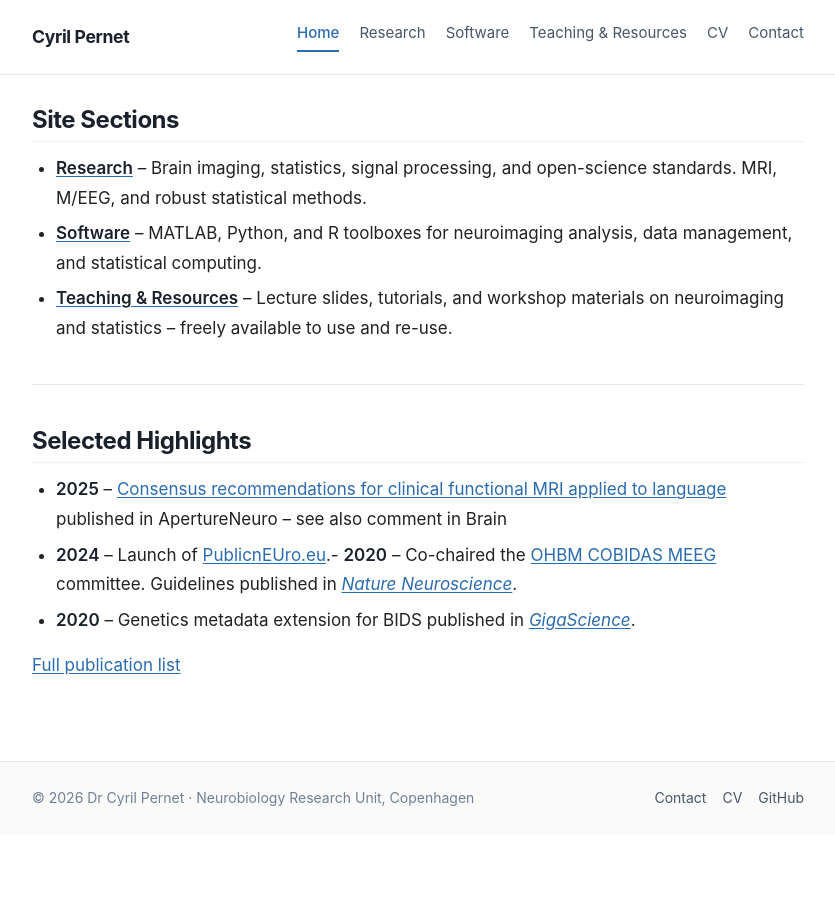
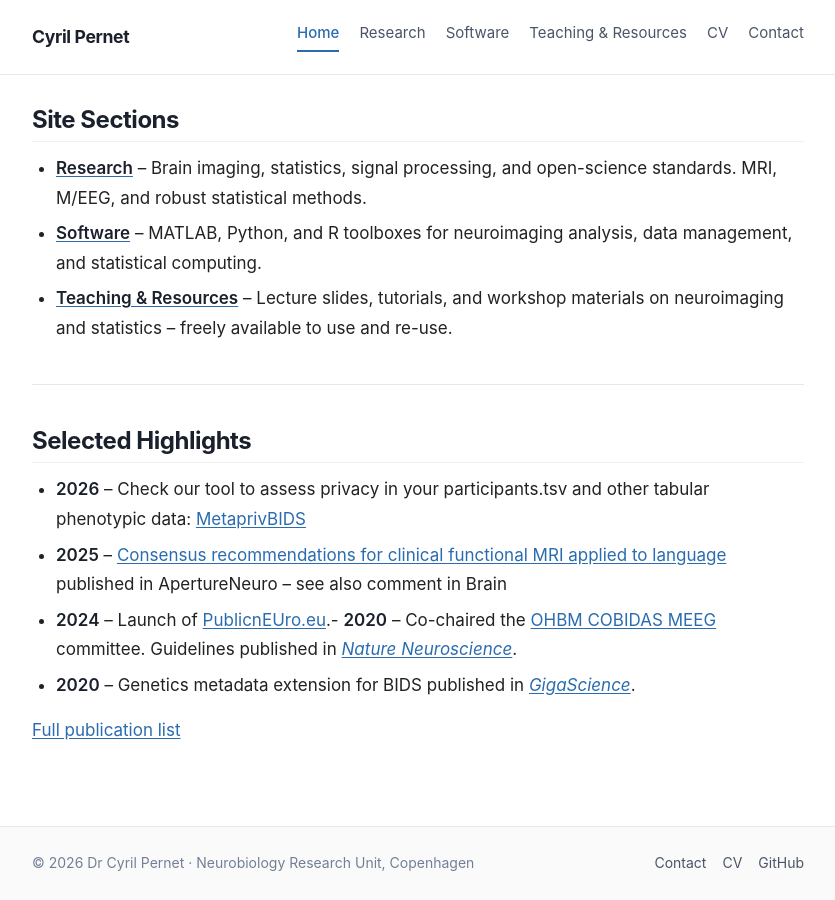
Before and after one commit to CPernet/CPernet.github.io, a Jekyll site: the page built from index.md, in a window 1280 px wide and 900 px high, scrolled down 501 px. Shown: the whole window, without its empty margins (222-1057 px from the left). Built offline with Jekyll 4.4.1, drawn with Linux system fonts in a browser that asks for light colours; our own code applies the rules of GitHub Pages for plain Markdown files; before the commit the page ends 1336 px from its top, so only the background shows below that.

Commit message:
Add new highlight for MetaprivBIDS tool to selected highlights section

```diff
--- a/index.md
+++ b/index.md
@@ -29,6 +29,7 @@ All software and teaching materials I produce are freely available.
 
 ## Selected Highlights
 
+- **2026** -- Check our tool to assess privacy in your participants.tsv and other tabular phenotypic data: [MetaprivBIDS](https://github.com/CPernet/metaprivBIDS)
 - **2025** -- [Consensus recommendations for clinical functional MRI applied to language](https://apertureneuro.org/article/128149-consensus-recommendations-for-clinical-functional-mri-applied-to-language-mapping) published in ApertureNeuro -- see also comment in Brain
 - **2024** -- Launch of [PublicnEUro.eu](https://publicneuro.eu/).- **2020** -- Co-chaired the [OHBM COBIDAS MEEG](https://cobidasmeeg.wordpress.com/) committee. Guidelines published in [*Nature Neuroscience*](https://www.nature.com/articles/s41593-020-00709-0).
 - **2020** -- Genetics metadata extension for BIDS published in [*GigaScience*](https://academic.oup.com/gigascience/article/9/10/giaa104/5928221).
```
